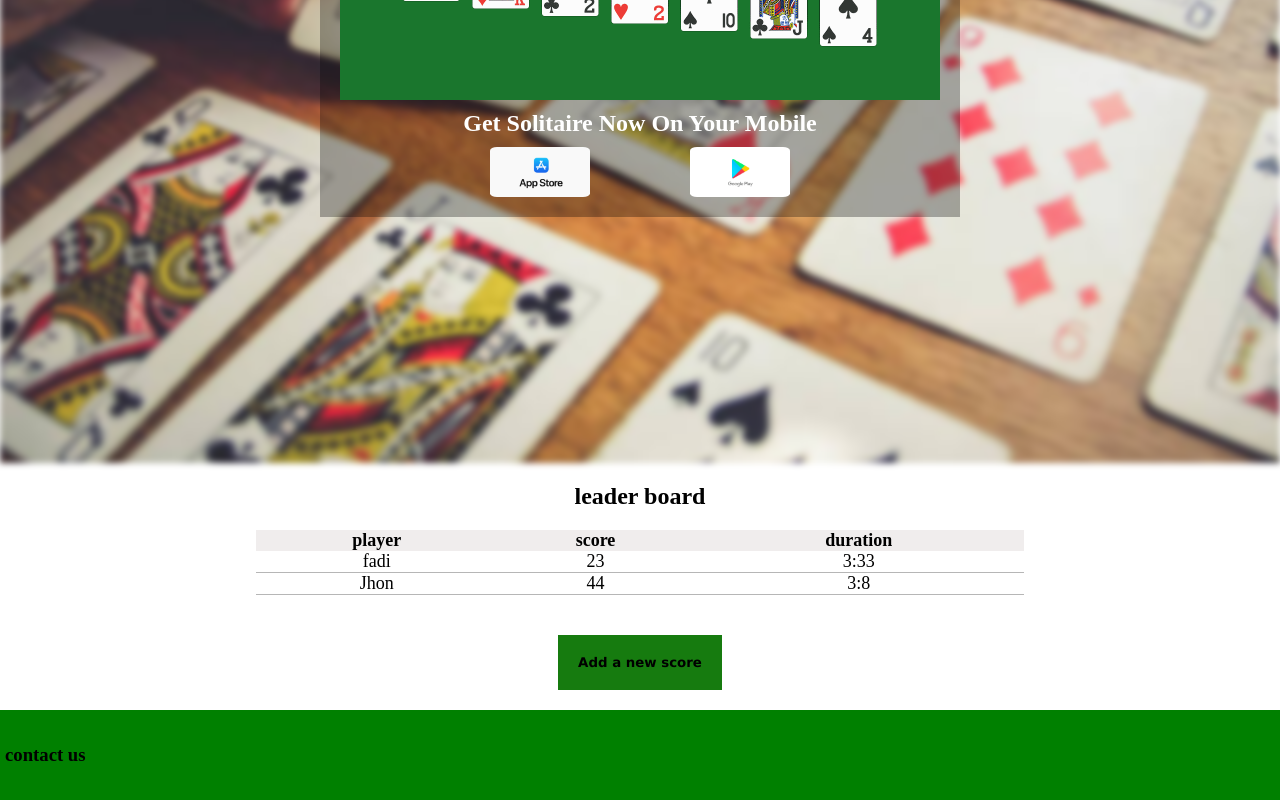
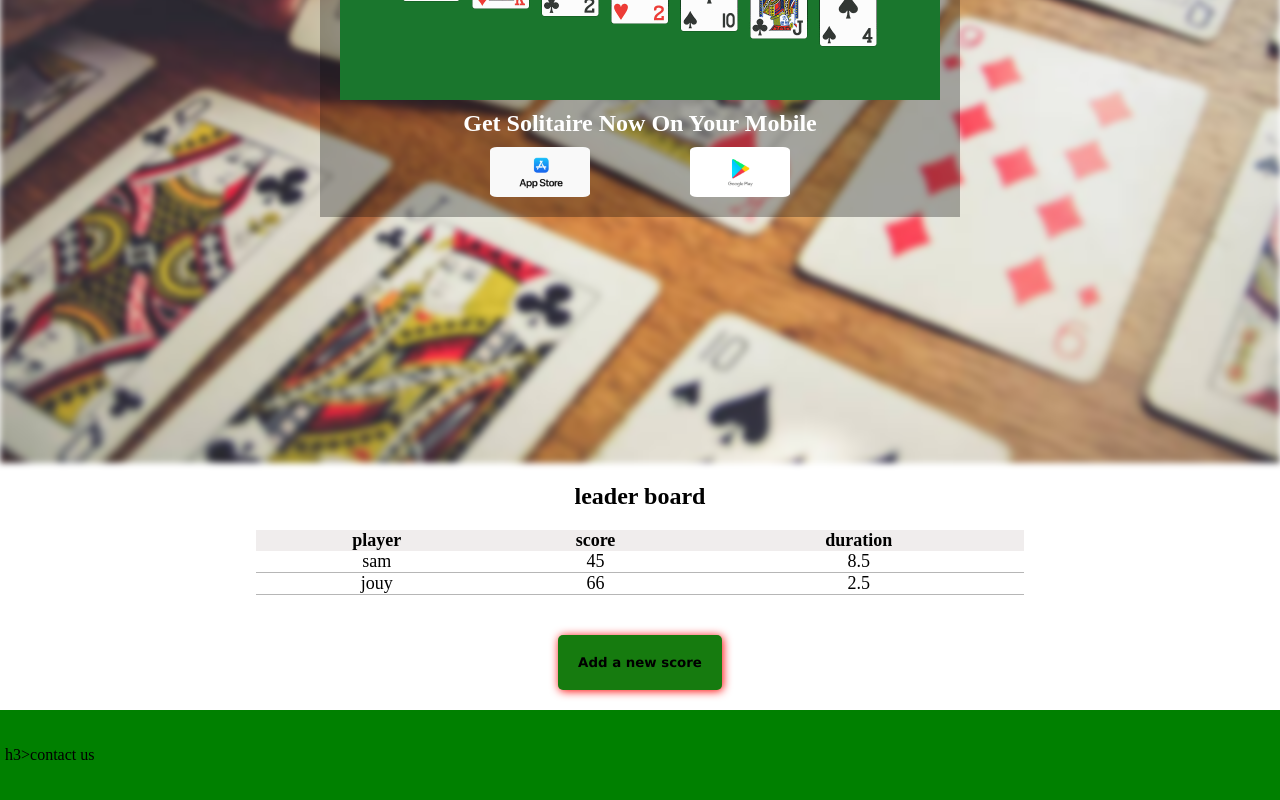
Before and after one commit to fadi-code2511/1-Solitaire-Landing-Leaderboard, a plain HTML site: page FE/index.html in a window 1280 px wide. Shown: the part 409-1209 px from the top of the page. Drawn offline with Linux system fonts and the light colour scheme.

Commit message:
Adding JS code to retrieve the data to leaderboard not linked to php

```diff
--- a/FE/index.html
+++ b/FE/index.html
@@ -37,29 +37,14 @@
                     <th>score</th>
                     <th>duration</th>
                 </tr>
-                <tr>
-                    <td>fadi</td>
-                    <td>23</td>
-                    <td>3:33</td>
-                </tr>
-                <tr>
-                    <td>Jhon</td>
-                    <td>44</td>
-                    <td>3:8</td>
-                </tr>
             </table>
             <button class="adding-score-btn">Add a new score</button>
         </div>
 
     </section>
-    <footer class="footer-section">
-        <h3>contact us</h3>
-    </footer>
+</body>
 
-
-
-
-
-
-</body>
+<footer class="footer-section">
+    h3>contact us</h3>
+</footer>
 </html>
--- a/FE/scripts/index.js
+++ b/FE/scripts/index.js
@@ -17,4 +17,32 @@ function addScorePage(){
 
 iosBtn.addEventListener("click",appStore);
 andriodBtn.addEventListener("click",googlePlay);
-adding_score_btn.addEventListener("click",addScorePage)
+adding_score_btn.addEventListener("click",addScorePage);
+
+// getting data to leaderboard
+var arr=[{
+    playerName:"sam",
+    score:"45",
+    duration: "8.5"
+},
+{
+    playerName:"jouy",
+    score:"66",
+    duration: "2.5"
+}
+];
+
+var leaderboard_table=document.querySelector(".leader-board-table");
+console.log(leaderboard_table)
+
+for (var i=0 ; i<arr.length; i++){
+    console.log("he")
+    var player=arr[i];
+    leaderboard_table.innerHTML+=`
+                <tr>
+                    <td>${player.playerName}</td>
+                    <td>${player.score}</td>
+                    <td>${player.duration}</td>
+                </tr>`
+
+}
--- a/FE/styles/index.css
+++ b/FE/styles/index.css
@@ -52,6 +52,7 @@ button{
     align-items: center;
     justify-content: center;
     filter: blur(3px);
+
 
 }
 
@@ -143,6 +144,8 @@ td{
     margin-top: 40px;
     padding: 20px;
     border: 0;
+    border-radius: 5px;
+    box-shadow: 1px 1px 10px red;
     font-family:'Lucida Sans', 'Lucida Sans Regular', 'Lucida Grande', 'Lucida Sans Unicode', Geneva, Verdana, sans-serif
 }
 
```
